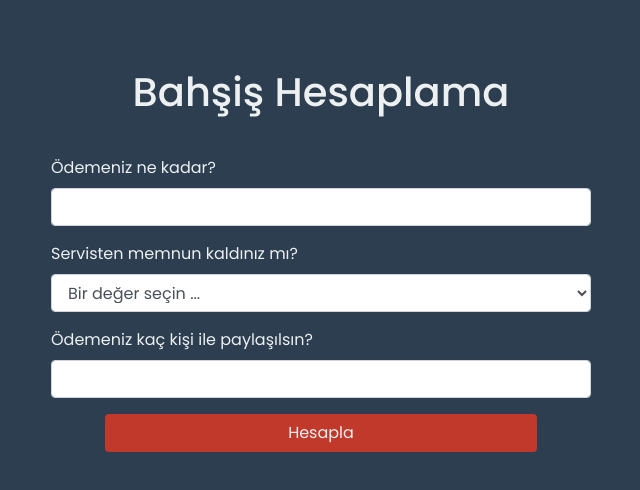
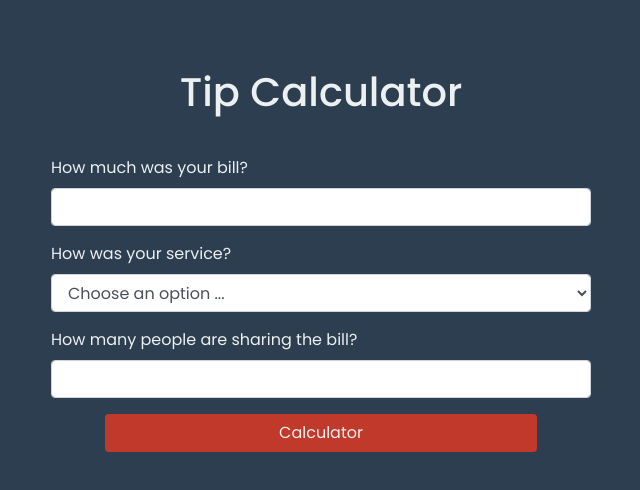
Before and after one commit to talhaaydn/tip-calculator, a plain HTML site: page index.html in a window 1280 px wide. Shown: the whole page, without its empty margins (319-959 px from the left). Drawn offline with nearby package versions, Linux system fonts and the light colour scheme.

Commit message:
last change

```diff
--- a/index.html
+++ b/index.html
@@ -19,35 +19,35 @@
         <div class="row">
             <div class="col-md-6 offset-md-3 mt-5">
                 <div class="header">
-                    <h1>Bahşiş Hesaplama</h1>
+                    <h1>Tip Calculator</h1>
                 </div>
                 <div class="body">
                     <form id="tipCalculatorForm">
                         <div class="form-group">
-                            <label for="bill">Ödemeniz ne kadar?</label>
+                            <label for="bill">How much was your bill?</label>
                             <input type="text" class="form-control" id="bill" placeholder="">
                         </div>
                         <div class="form-group">
-                            <label for="serviceScore">Servisten memnun kaldınız mı?</label>
+                            <label for="serviceScore">How was your service?</label>
                             <select class="form-control" id="serviceScore">
-                            <option value="0">Bir değer seçin ...</option>
-                            <option value="30">Çok memnun kaldım - 30% bahşiş</option>
-                            <option value="15">Normal - 15% bahşiş</option>
-                            <option value="10">Daha iyi olabirdi - 10% bahşiş</option>
-                            <option value="5">Hiç memnun kalmadım - 5% bahşiş</option>
+                            <option value="0">Choose an option ...</option>
+                            <option value="0.30">Awesome - 30%</option>
+                            <option value="0.15">Good - 15%</option>
+                            <option value="0.1">Bad - 10%</option>
+                            <option value="0.05">Terrible- 5%</option>
                             </select>
                         </div>
                         <div class="form-group">
-                            <label for="tip">Ödemeniz kaç kişi ile paylaşılsın?</label>
+                            <label for="tip">How many people are sharing the bill?</label>
                             <input type="text" class="form-control" id="tip" placeholder="">
                         </div>
                         <div class="buttons">
-                            <button type="submit" class="btn" id="calculator">Hesapla</button>
+                            <button type="submit" class="btn" id="calculator">Calculator</button>
                         </div>
                     </form>
                 </div>
                 <div class="result">
-                    Kişi başı bahşiş miktarı<br>
+                    Each person tip amount<br>
                 </div>
             </div>
         </div>
--- a/main.js
+++ b/main.js
@@ -9,15 +9,17 @@ resultField.setAttribute("style", "display:none;");
 
 tipCalculatorForm.addEventListener("submit", (e) => {
 
-    clearForm();
+    // if there are .alert-label remove
+    removeAlertLabel();
 
+    // Input empty control
     if(billInput.value === ""){ createAlertLabel("Boş geçilemez.", billInput) }
     if(serviceScore.value === "0"){ createAlertLabel("Boş geçilemez.", serviceScore) }
     if(tipInput.value === ""){ createAlertLabel("Boş geçilemez.", tipInput) }
 
 
     // Calculator tip
-    var result = ((billInput.value*serviceScore.value)/100)/tipInput.value;
+    var result = (billInput.value*serviceScore.value)/tipInput.value;
 
     // Control div.result span
     checkResultSpan();
@@ -27,12 +29,10 @@ tipCalculatorForm.addEventListener("submit", (e) => {
     // create div.result span element with result
     createResultSpan(result);
 
-
-
     e.preventDefault();
 });
 
-function clearForm(){
+function removeAlertLabel(){
     var alertLabel = document.querySelectorAll(".alert-label");
 
     alertLabel.forEach(function(label){
@@ -47,7 +47,7 @@ function checkResultSpan(){
 }
 function createResultSpan(result){
     var resultSpan = document.createElement("span");
-    resultSpan.appendChild(document.createTextNode(`${result} TL`));
+    resultSpan.appendChild(document.createTextNode(`${result} $`));
 
     resultField.appendChild(resultSpan);
 }
```
